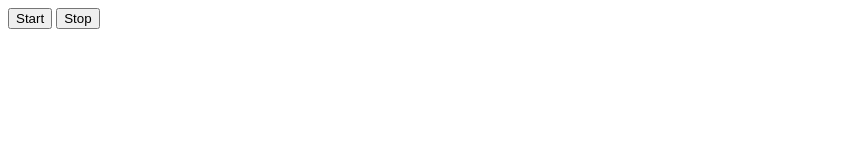
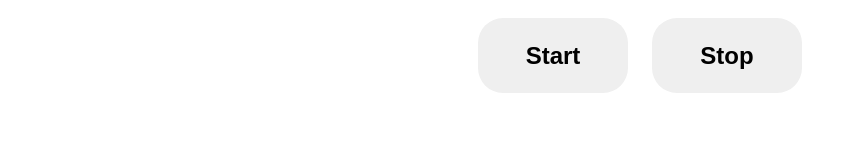
Before and after one commit to iromjalis/goit-js-hw-11-color-switch, a plain HTML site: page index.html in a window 1280 px wide. Shown: the whole page, without its empty margins (0-857 px from the left). Drawn offline with Linux system fonts and the light colour scheme.

Commit message:
color switch styled

```diff
--- /dev/null
+++ b/css/styles.css
@@ -0,0 +1,13 @@
+* {
+    text-align: center;
+}
+
+button {
+    width: 150px;
+    height: 75px;
+    border: inherit;
+    border-radius: 25px;
+    margin: 10px;
+    font-size: 24px;
+    font-weight: bold;
+}
--- a/index.html
+++ b/index.html
@@ -4,7 +4,8 @@
 <head>
     <meta charset="UTF-8">
     <meta name="viewport" content="width=device-width, initial-scale=1.0">
-    <title>Homework 11</title>
+    <title>Color switch</title>
+    <link rel="stylesheet" href="./css/styles.css">
 </head>
 
 <body>
```
